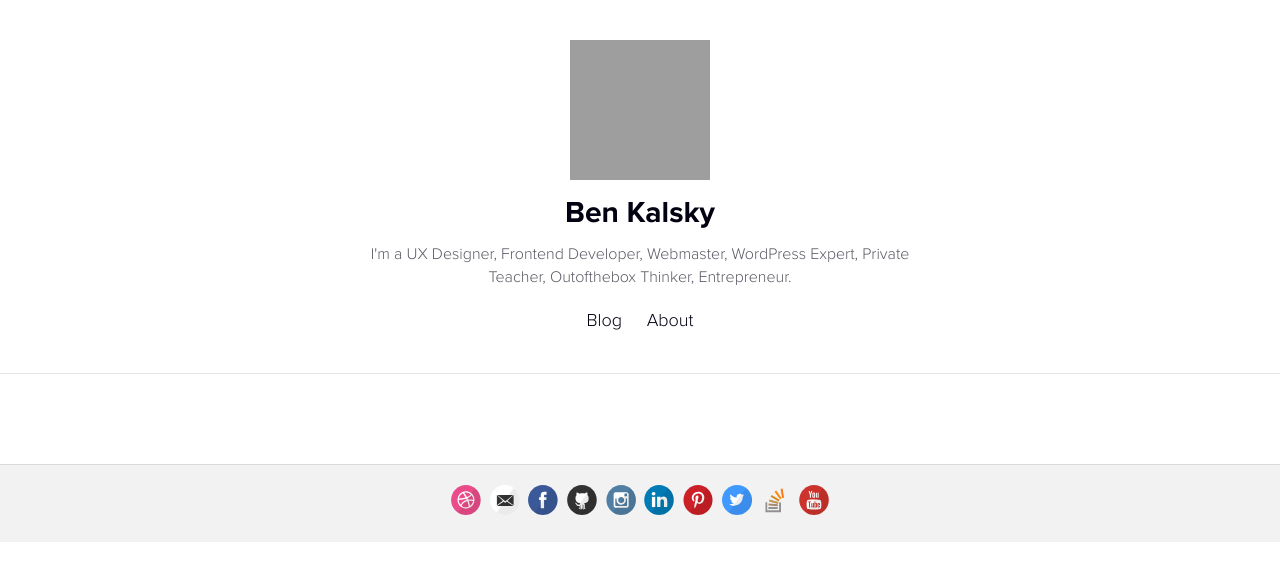
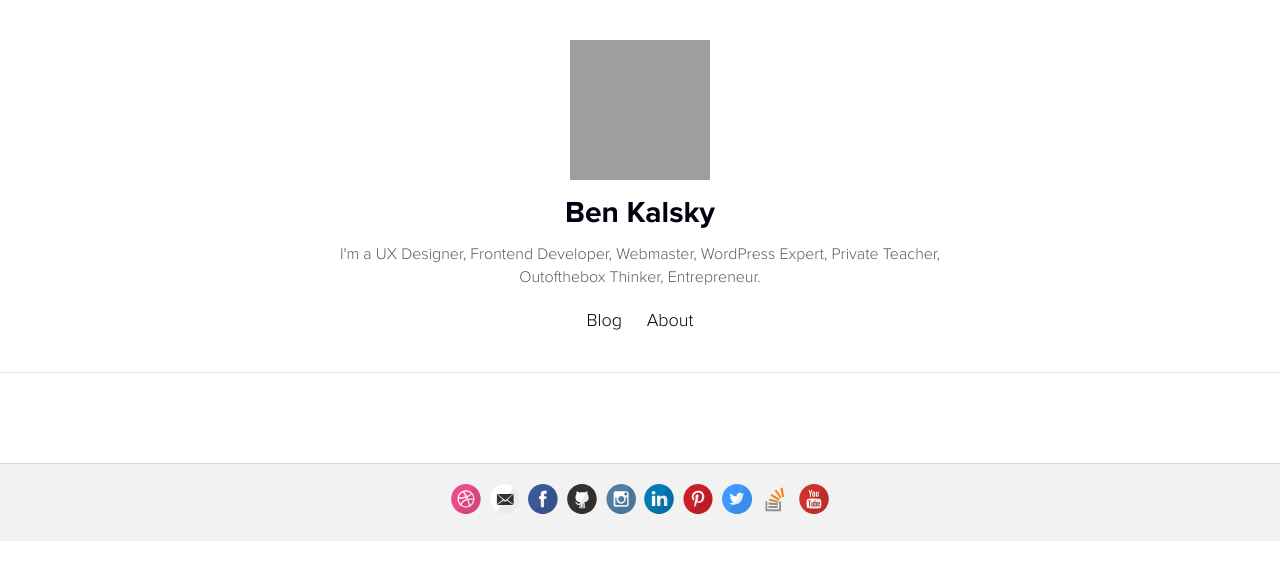
Before and after one commit to BenKalsky/benkalsky.github.io, a Jekyll site: the page built from index.html, in a window 1280 px wide. Shown: the top 581 px of the page. Built offline with Jekyll 4.4.1, drawn with Linux system fonts in a browser that asks for light colours; nearby versions of some CDN libraries; grey boxes are pictures that could not be loaded.

Commit message:
fix layout

```diff
--- a/_layouts/default.html
+++ b/_layouts/default.html
@@ -16,7 +16,7 @@
 
   <body>
     <div class="wrapper-masthead">
-      <div class="row">
+      <div class="row center-xs">
         <header class="col-xs masthead">
           <a href="{{ site.baseurl }}/" class="site-avatar">
             <img class="avatar-img" src="{{ site.avatar }}" />
--- a/_sass/_layout.scss
+++ b/_sass/_layout.scss
@@ -1,11 +1,21 @@
 .wrapper-masthead {
   margin-bottom: 40px;
+  position: relative;
 }
 
 .masthead {
-  padding: 40px;
-  border-bottom: 1px solid rgba($darkBlue, .1);
+  padding: 40px 30px;
   text-align: center;
+  max-width: 740px;
+
+  &:after {
+    content: '';
+    border-bottom: 1px solid rgba($darkBlue, .1);
+    width: 100%;
+    position: absolute;
+    left: 0;
+    bottom: 0;
+  }
 }
 
 .site-avatar {
@@ -15,7 +25,6 @@
 }
 
 .site-info {
-  max-width: 600px;
   margin: auto;
 }
 
@@ -127,6 +136,7 @@
 }
 
 .page, .post {
-  max-width: 960px;
+  max-width: 740px;
   padding: 0 30px;
+  text-align: left;
 }
```
